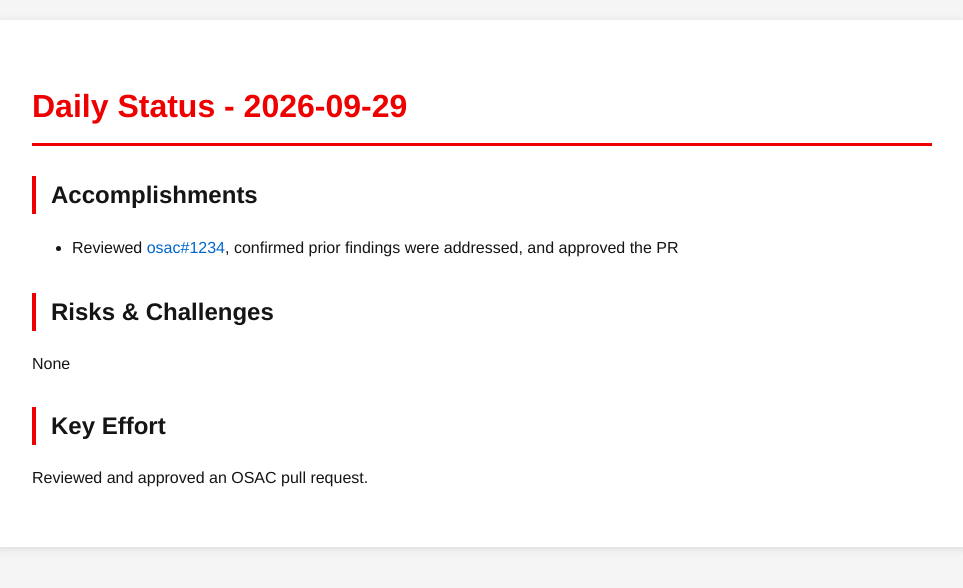
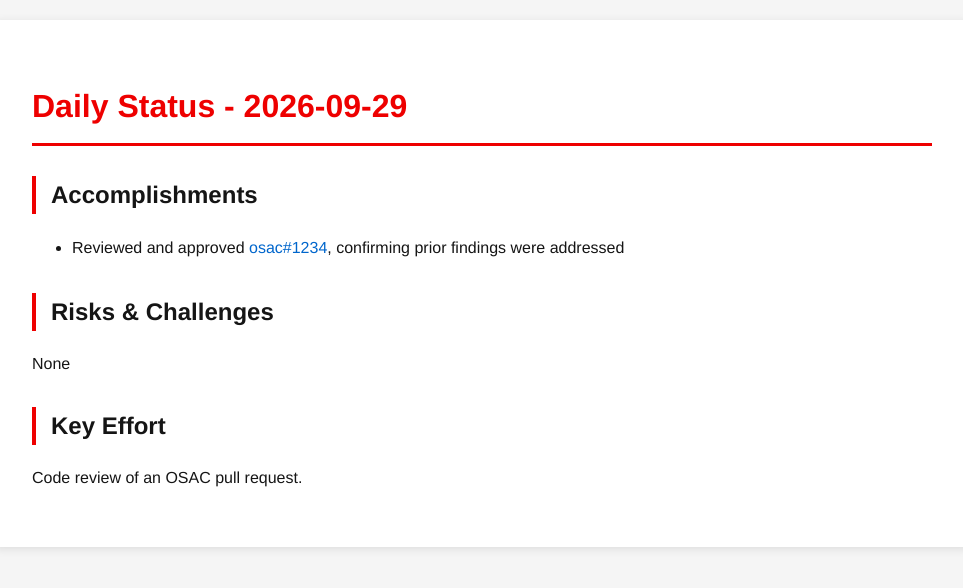
Before and after one commit to tzvatot/daily-status, a Jekyll site: the page built from 2026-09-29.md, in a window 1280 px wide. Shown: the top 588 px of the page, without its empty margins (158-1121 px from the left). Built offline with Jekyll 4.4.1, drawn with Linux system fonts in a browser that asks for light colours.

Commit message:
Daily status update - 2026-09-29

```diff
--- a/2026-09-29.md
+++ b/2026-09-29.md
@@ -7,10 +7,10 @@ date: 2026-09-29
 # Daily Status - 2026-09-29
 
 ## Accomplishments
-- Reviewed [osac#1234](https://github.com/osac-project/osac/pull/1234), confirmed prior findings were addressed, and approved the PR
+- Reviewed and approved [osac#1234](https://github.com/osac-project/osac/pull/1234), confirming prior findings were addressed
 
 ## Risks & Challenges
 None
 
 ## Key Effort
-Reviewed and approved an OSAC pull request.
+Code review of an OSAC pull request.
```
